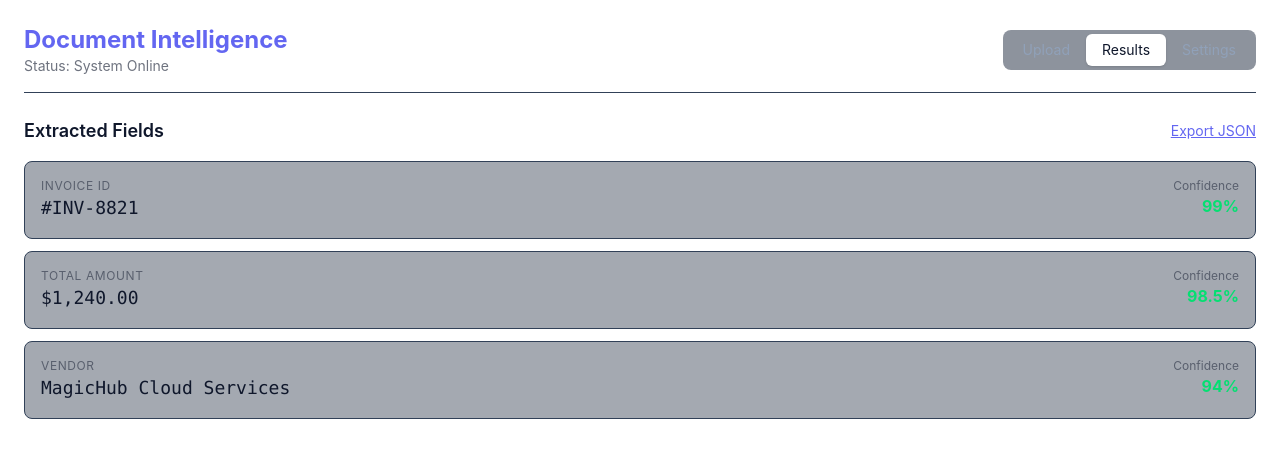
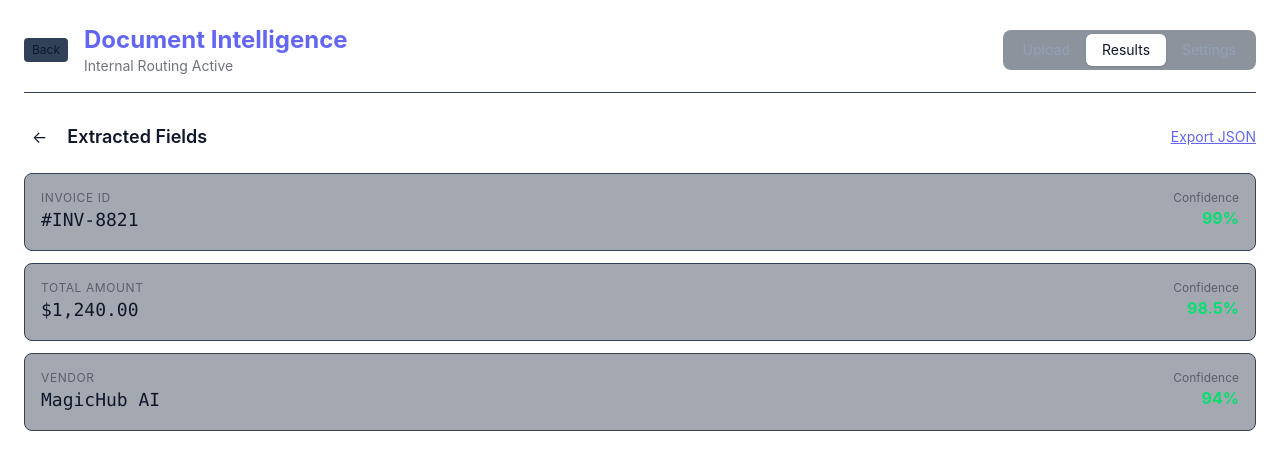
Before and after one commit to Rohit-0870/poc-docintel, a React (Vite) app: page / in a window 1280 px wide. Both pictures are taken after a click on the button "Select File to Start". Shown: the top 470 px of the page. Built offline with nearby package versions, Linux system fonts and the light colour scheme.

Commit message:
change router cheking

```diff
--- a/package.json
+++ b/package.json
@@ -13,6 +13,7 @@
     "@tailwindcss/vite": "^4.2.0",
     "react": "^19.2.0",
     "react-dom": "^19.2.0",
+    "react-router-dom": "^7.13.1",
     "tailwindcss": "^4.2.0"
   },
   "devDependencies": {
--- a/src/App.jsx
+++ b/src/App.jsx
@@ -1,76 +1,18 @@
 import { useEffect, useRef, useState } from "react";
+import {
+  MemoryRouter,
+  Routes,
+  Route,
+  NavLink,
+  useNavigate,
+  useLocation
+} from "react-router-dom";
 import { defaultConfig } from "./config/uiConfig";
 
-export default function App({ config = defaultConfig }) {
-  const rootRef = useRef(null);
-
-  // State synced with Parent (MagicHub)
-  const [theme, setTheme] = useState(config.theme);
-  const [labels, setLabels] = useState(config.labels);
-  const [brandColor, setBrandColor] = useState(config.brandColor);
-
-  // Internal Local State
-  const [page, setPage] = useState("upload"); // Simple routing: 'upload', 'results', 'settings'
-  const [isProcessing, setIsProcessing] = useState(false);
-  const [files, setFiles] = useState([]);
-
-  // Sync with MagicHub updates
-  useEffect(() => {
-    if (!config) return;
-    setTheme(config.theme);
-    setLabels(config.labels);
-    setBrandColor(config.brandColor);
-  }, [config]);
-
-  // Apply styles and theme classes
-  useEffect(() => {
-    if (!rootRef.current) return;
-    rootRef.current.className = `w-full h-full p-6 space-y-6 transition-all min-h-[500px] ${
-      theme === "dark" ? "dark bg-slate-900 text-white" : "bg-white text-slate-900"
-    }`;
-  }, [theme]);
-
-  // Function to simulate document processing
-  const handleUpload = () => {
-    setIsProcessing(true);
-    // Simulate a 2-second AI processing delay
-    setTimeout(() => {
-      setIsProcessing(false);
-      setPage("results");
-    }, 2000);
-  };
-
-  return (
-    <div ref={rootRef}>
-      {/* Header & Sub-Navigation */}
-      <header className="flex flex-col gap-4 md:flex-row md:items-center md:justify-between border-b border-slate-700 pb-4">
-        <div>
-          <h1 className="text-2xl font-bold" style={{ color: brandColor }}>
-            {labels.title}
-          </h1>
-          <p className="text-sm opacity-60">Status: System Online</p>
-        </div>
-
-        <nav className="flex bg-slate-800/50 p-1 rounded-lg">
-          {["upload", "results", "settings"].map((tab) => (
-            <button
-              key={tab}
-              onClick={() => setPage(tab)}
-              className={`px-4 py-1.5 rounded-md text-sm capitalize transition-all ${
-                page === tab
-                  ? "bg-white text-slate-900 shadow-sm"
-                  : "text-slate-400 hover:text-white"
-              }`}
-              style={page === tab ? { backgroundColor: 'white' } : {}}
-            >
-              {tab}
-            </button>
-          ))}
-        </nav>
-      </header>
-
-      {/* --- PAGE: UPLOAD --- */}
-      {page === "upload" && (
+/**
+ * SUB-COMPONENT: Upload Page
+ */
+const UploadPage = ({ labels, brandColor, onUpload, isProcessing }) => (
   <div className="space-y-4 animate-in fade-in duration-500">
     <div
       className="p-12 rounded-2xl shadow-2xl transition-all duration-500 flex flex-col items-center justify-center text-center border-4 border-transparent hover:border-white/20"
@@ -79,13 +21,11 @@ export default function App({ config = defaultConfig }) {
       <div className="bg-white/20 p-6 rounded-full mb-4">
         <span className="text-5xl">{isProcessing ? "⚙️" : "📄"}</span>
       </div>
-
       <h2 className="text-2xl font-bold text-white mb-2">
         {isProcessing ? "Analyzing Document..." : labels.upload}
       </h2>
-
       <button
-              onClick={handleUpload}
+        onClick={onUpload}
         disabled={isProcessing}
         className={`mt-4 px-8 py-3 rounded-full font-bold bg-white text-slate-900 shadow-xl hover:scale-105 active:scale-95 transition-transform ${isProcessing ? 'animate-pulse' : ''}`}
       >
@@ -94,13 +34,28 @@ export default function App({ config = defaultConfig }) {
     </div>
     <p className="text-center text-xs opacity-50">Supported formats: PDF, PNG, JPG</p>
   </div>
-      )}
+);
 
-      {/* --- PAGE: RESULTS --- */}
-      {page === "results" && (
+/**
+ * SUB-COMPONENT: Results Page
+ */
+const ResultsPage = ({ labels, brandColor }) => {
+  const navigate = useNavigate(); // 👈 Hook for navigation
+
+  return (
     <div className="grid gap-4 animate-in slide-in-from-bottom-4 duration-500">
       <div className="flex justify-between items-center">
+        <div className="flex items-center gap-3">
+          {/* 🔙 THE BACK BUTTON */}
+          <button
+            onClick={() => navigate(-1)}
+            className="p-2 hover:bg-slate-700 rounded-full transition"
+            title="Go Back"
+          >
+            ←
+          </button>
           <h3 className="text-lg font-semibold">{labels.extracted}</h3>
+        </div>
         <button className="text-sm underline" style={{ color: brandColor }}>Export JSON</button>
       </div>
 
@@ -108,7 +63,7 @@ export default function App({ config = defaultConfig }) {
         {[
           { label: "Invoice ID", val: "#INV-8821", conf: "99%" },
           { label: "Total Amount", val: "$1,240.00", conf: "98.5%" },
-              { label: "Vendor", val: "MagicHub Cloud Services", conf: "94%" }
+          { label: "Vendor", val: "MagicHub AI", conf: "94%" }
         ].map((item, i) => (
           <div key={i} className="p-4 rounded-lg bg-slate-800/40 border border-slate-700 flex justify-between">
             <div>
@@ -123,23 +78,127 @@ export default function App({ config = defaultConfig }) {
         ))}
       </div>
     </div>
+  );
+};
+
+/**
+ * MAIN MODULE CONTENT
+ */
+function ModuleContent({ config, labels, brandColor }) {
+  const navigate = useNavigate();
+  const location = useLocation();
+  const [isProcessing, setIsProcessing] = useState(false);
+
+  const handleUpload = () => {
+    setIsProcessing(true);
+    setTimeout(() => {
+      setIsProcessing(false);
+      navigate("/results");
+    }, 2000);
+  };
+
+  return (
+    <div className="w-full h-full">
+      {/* Header & Sub-Navigation */}
+      <header className="flex flex-col gap-4 md:flex-row md:items-center md:justify-between border-b border-slate-700 pb-4 mb-6">
+        <div className="flex items-center gap-4">
+           {/* Global Back Button (Visible if not on home) */}
+           {location.pathname !== "/" && (
+             <button
+                onClick={() => navigate(-1)}
+                className="text-xs bg-slate-700 px-2 py-1 rounded hover:bg-slate-600"
+             >
+               Back
+             </button>
            )}
-
-      {/* --- PAGE: SETTINGS --- */}
-      {page === "settings" && (
-        <div className="p-6 rounded-xl border border-slate-700 bg-slate-800/20 animate-in fade-in">
-          <h3 className="text-lg font-semibold mb-4">Module Settings</h3>
-          <div className="space-y-4">
-            <div className="flex items-center justify-between p-3 bg-slate-800/40 rounded-lg">
-              <span>Auto-process uploads</span>
-              <div className="w-10 h-5 bg-green-500 rounded-full relative">
-                 <div className="absolute right-1 top-1 w-3 h-3 bg-white rounded-full"></div>
+           <div>
+            <h1 className="text-2xl font-bold" style={{ color: brandColor }}>
+              {labels.title}
+            </h1>
+            <p className="text-sm opacity-60">Internal Routing Active</p>
           </div>
         </div>
-            <p className="text-xs opacity-40 italic">Note: Visual theme and brand colors are controlled by the MagicHub parent dashboard.</p>
+
+        <nav className="flex bg-slate-800/50 p-1 rounded-lg">
+          {[
+            { name: "Upload", path: "/" },
+            { name: "Results", path: "/results" },
+            { name: "Settings", path: "/settings" }
+          ].map((tab) => (
+            <NavLink
+              key={tab.path}
+              to={tab.path}
+              className={({ isActive }) =>
+                `px-4 py-1.5 rounded-md text-sm transition-all ${
+                  isActive ? "bg-white text-slate-900 shadow-sm" : "text-slate-400 hover:text-white"
+                }`
+              }
+            >
+              {tab.name}
+            </NavLink>
+          ))}
+        </nav>
+      </header>
+
+      <Routes>
+        <Route path="/" element={
+          <UploadPage
+            labels={labels}
+            brandColor={brandColor}
+            onUpload={handleUpload}
+            isProcessing={isProcessing}
+          />
+        } />
+        <Route path="/results" element={
+          <ResultsPage labels={labels} brandColor={brandColor} />
+        } />
+        <Route path="/settings" element={
+          <div className="p-6 rounded-xl border border-slate-700 bg-slate-800/20">
+            <h3 className="text-lg font-semibold mb-2">Module Settings</h3>
+            <button
+              onClick={() => navigate("/")}
+              className="text-sm text-cyan-400 underline"
+            >
+              Return to Home
+            </button>
           </div>
-        </div>
-      )}
+        } />
+      </Routes>
     </div>
   );
 }
+
+/**
+ * ROOT EXPORT
+ */
+export default function App({ config = defaultConfig }) {
+  const rootRef = useRef(null);
+  const [theme, setTheme] = useState(config.theme);
+  const [labels, setLabels] = useState(config.labels);
+  const [brandColor, setBrandColor] = useState(config.brandColor);
+
+  useEffect(() => {
+    if (!config) return;
+    setTheme(config.theme);
+    setLabels(config.labels);
+    setBrandColor(config.brandColor);
+  }, [config]);
+
+  useEffect(() => {
+    if (!rootRef.current) return;
+    rootRef.current.className = `w-full h-full p-6 transition-all min-h-[500px] ${
+      theme === "dark" ? "dark bg-slate-900 text-white" : "bg-white text-slate-900"
+    }`;
+  }, [theme]);
+
+  return (
+    <div ref={rootRef}>
+      <MemoryRouter>
+        <ModuleContent
+          labels={labels}
+          brandColor={brandColor}
+        />
+      </MemoryRouter>
+    </div>
+  );
+}
```
Also changed, not shown: 1 other file (tests, documents, lock files or other folders). Lines whose indentation alone changed are shown as unchanged.
